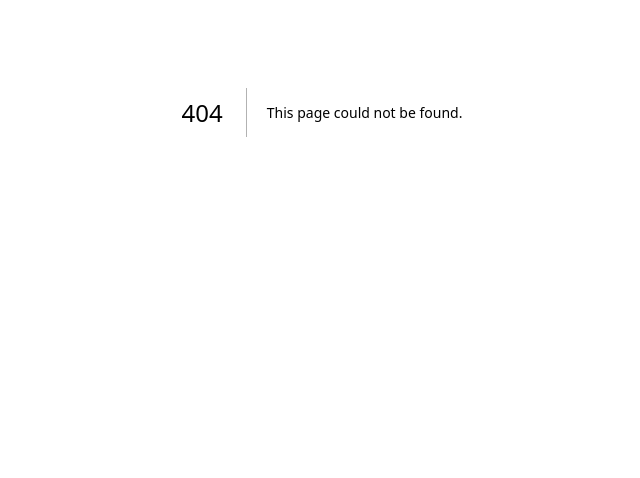
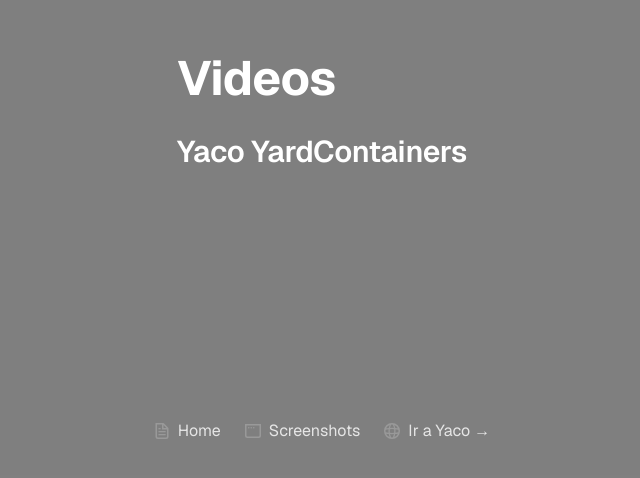
Before and after one commit to chucoyos/yaco, a Next.js app: page /videos in a window 1280 px wide. Before the commit this address had no page. Shown: the part 288-766 px from the top of the page, without its empty margins (318-958 px from the left). Built offline with nearby package versions, Linux system fonts and the light colour scheme.

Commit message:
Add videos page

```diff
--- a/app/page.js
+++ b/app/page.js
@@ -1,4 +1,5 @@
 import Image from "next/image";
+import Link from "next/link";
 
 export default function Home() {
   return (
@@ -60,11 +61,9 @@
         </div>
       </main>
       <footer className="relative z-10 row-start-3 flex gap-[24px] flex-wrap items-center justify-center text-white/80">
-        <a
+        <Link
           className="flex items-center gap-2 hover:underline hover:underline-offset-4 hover:text-white"
-          href="https://wa.me/523141352209?text=Estoy%20interesado%20en%20la%20aplicación%20Yaco%20YardContainers"
-          target="_blank"
-          rel="noopener noreferrer"
+          href="#"
         >
           <Image
             aria-hidden
@@ -75,12 +74,10 @@
             className="invert"
           />
           Ver más
-        </a>
-        <a
+        </Link>
+        <Link
           className="flex items-center gap-2 hover:underline hover:underline-offset-4 hover:text-white"
-          href="https://wa.me/523141352209?text=Estoy%20interesado%20en%20la%20aplicación%20Yaco%20YardContainers"
-          target="_blank"
-          rel="noopener noreferrer"
+          href="/videos"
         >
           <Image
             aria-hidden
@@ -90,13 +87,11 @@
             height={16}
             className="invert"
           />
-          Screenshots
-        </a>
-        <a
+          Videos
+        </Link>
+        <Link
           className="flex items-center gap-2 hover:underline hover:underline-offset-4 hover:text-white"
-          href="https://wa.me/523141352209?text=Estoy%20interesado%20en%20la%20aplicación%20Yaco%20YardContainers"
-          target="_blank"
-          rel="noopener noreferrer"
+          href="#"
         >
           <Image
             aria-hidden
@@ -107,7 +102,7 @@
             className="invert"
           />
           Ir a Yaco →
-        </a>
+        </Link>
       </footer>
     </div>
   );
--- /dev/null
+++ b/app/videos/page.js
@@ -0,0 +1,65 @@
+import Image from "next/image";
+import Link from "next/link";
+
+export default function Videos() {
+  return (
+    <div className="relative grid grid-rows-[2px_1fr_2px] items-center justify-items-center min-h-screen p-8 pb-20 gap-16 sm:p-20 font-[family-name:var(--font-geist-sans)]">
+      {/* Dark overlay for better text readability */}
+      <div className="absolute inset-0 bg-black/50"></div>
+
+      <main className="relative z-10 flex flex-col gap-[32px] row-start-2 items-center sm:items-start text-white">
+        <h1 className="text-4xl sm:text-5xl font-bold tracking-[-.01em] text-center sm:text-left">
+          Videos
+        </h1>
+        <h2 className="text-2xl sm:text-3xl font-semibold tracking-[-.01em] text-center sm:text-left">
+          Yaco YardContainers
+        </h2>
+      </main>
+
+      <footer className="relative z-10 row-start-3 flex gap-[24px] flex-wrap items-center justify-center text-white/80">
+              <Link
+                className="flex items-center gap-2 hover:underline hover:underline-offset-4 hover:text-white"
+                href="/"
+              >
+                <Image
+                  aria-hidden
+                  src="/file.svg"
+                  alt="File icon"
+                  width={16}
+                  height={16}
+                  className="invert"
+                />
+                Home
+              </Link>
+              <Link
+                className="flex items-center gap-2 hover:underline hover:underline-offset-4 hover:text-white"
+                href="#"
+              >
+                <Image
+                  aria-hidden
+                  src="/window.svg"
+                  alt="Window icon"
+                  width={16}
+                  height={16}
+                  className="invert"
+                />
+                Screenshots
+              </Link>
+              <Link
+                className="flex items-center gap-2 hover:underline hover:underline-offset-4 hover:text-white"
+                href="#"
+              >
+                <Image
+                  aria-hidden
+                  src="/globe.svg"
+                  alt="Globe icon"
+                  width={16}
+                  height={16}
+                  className="invert"
+                />
+                Ir a Yaco →
+              </Link>
+            </footer>
+    </div>
+  );
+}
```
